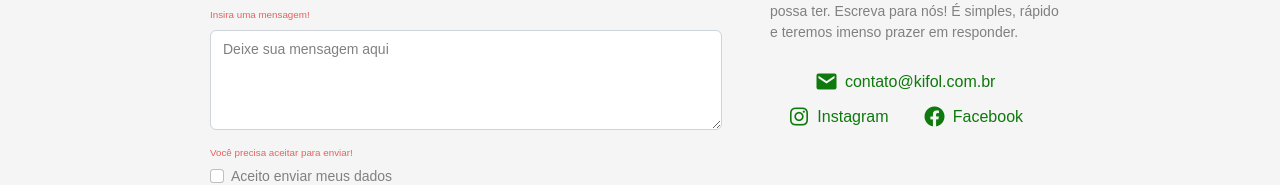
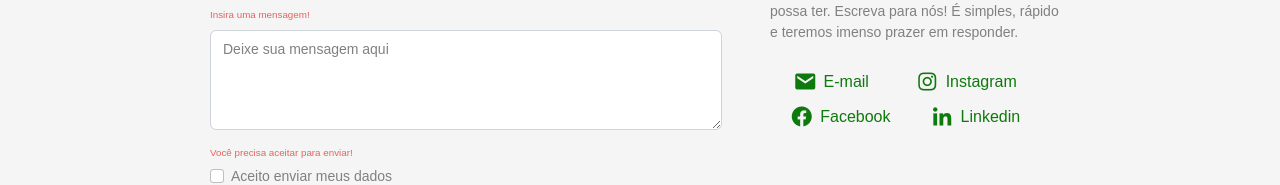
Before and after one commit to felipe-seabra/kifol-fertilizantes, a React (Create React App) app: page /contato in a window 1280 px wide. Shown: the part 498-683 px from the top of the page. Built offline with nearby package versions, Linux system fonts and the light colour scheme; the HTML template or start-up script is replaced by a standard one.

Commit message:
style: styled contact links

```diff
--- a/src/components/Form/index.tsx
+++ b/src/components/Form/index.tsx
@@ -26,7 +26,7 @@ import phoneMask from '../../utils/phoneMask';
 import {
   URL_FACEBOOK,
   URL_INSTAGRAM,
-  URL_MAIL,
+  URL_LINKEDIN,
   URL_MAIL_FORMATED
 } from '../../database/social';
 
@@ -190,13 +190,16 @@ function Form() {
         <p>{TEXT}</p>
         <SocialLinkContactsContainer>
           <SocialLinkContacts href={URL_MAIL_FORMATED}>
-            <SocialIconContacts className="bx bxs-envelope" /> {URL_MAIL}
+            <SocialIconContacts className="bx bxs-envelope" /> E-mail
           </SocialLinkContacts>
           <SocialLinkContacts href={URL_INSTAGRAM} target="_blank" rel="noreferrer">
             <SocialIconContacts className="bx bxl-instagram" /> Instagram
           </SocialLinkContacts>
           <SocialLinkContacts href={URL_FACEBOOK} target="_blank" rel="noreferrer">
             <SocialIconContacts className="bx bxl-facebook-circle" /> Facebook
+          </SocialLinkContacts>
+          <SocialLinkContacts href={URL_LINKEDIN} target="_blank" rel="noreferrer">
+            <SocialIconContacts className="bx bxl-linkedin" /> Linkedin
           </SocialLinkContacts>
         </SocialLinkContactsContainer>
       </ContainerSpeak>
--- a/src/components/Form/styles.ts
+++ b/src/components/Form/styles.ts
@@ -54,7 +54,6 @@ export const SocialLinkContacts = styled.a`
   color: ${(prop) => prop.theme.colors.secundary};
   font-size: 1rem;
   display: flex;
-  align-items: end;
   margin-top: 0.7rem;
   transition: opacity 0.2s ease-in-out;
 
```
